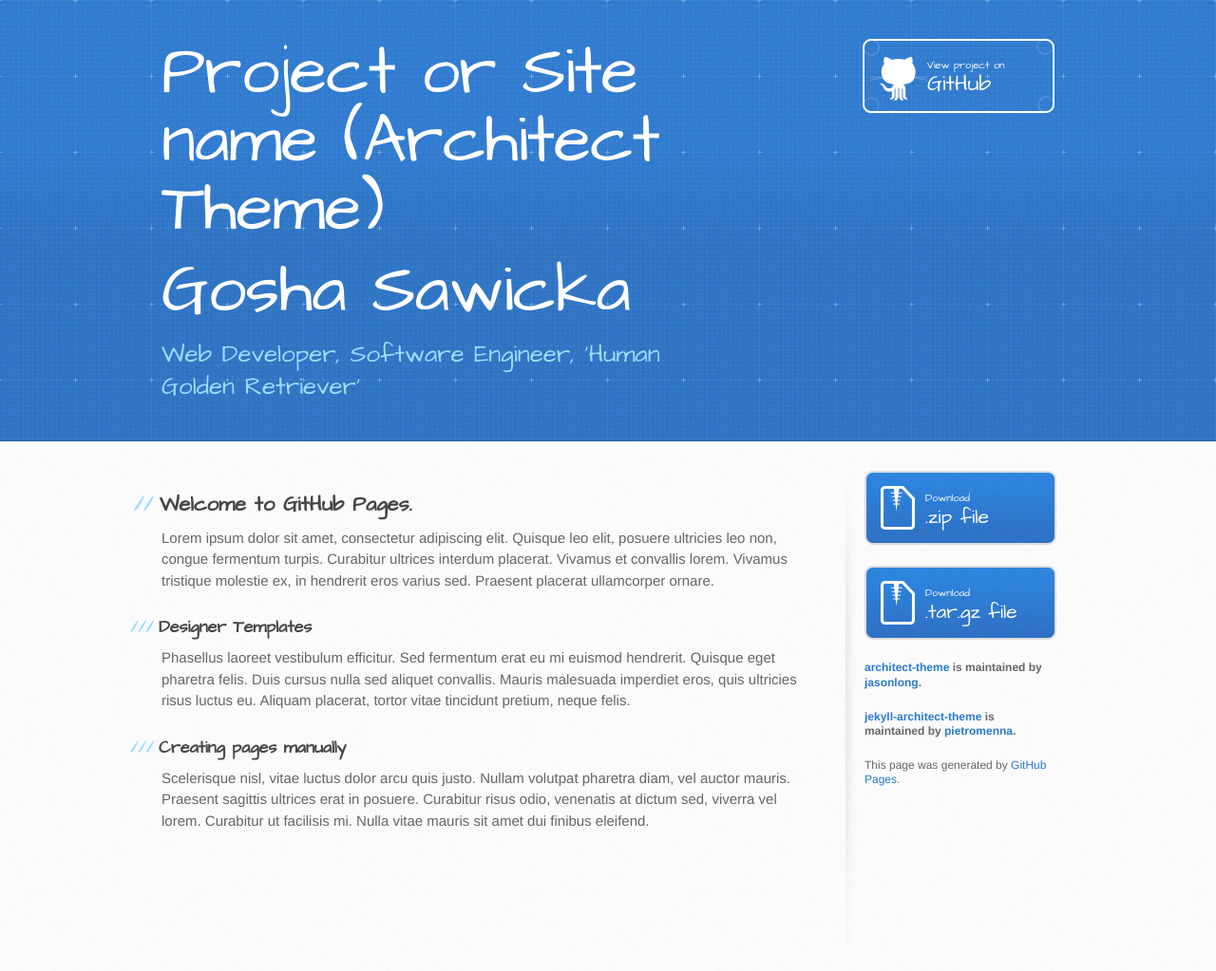
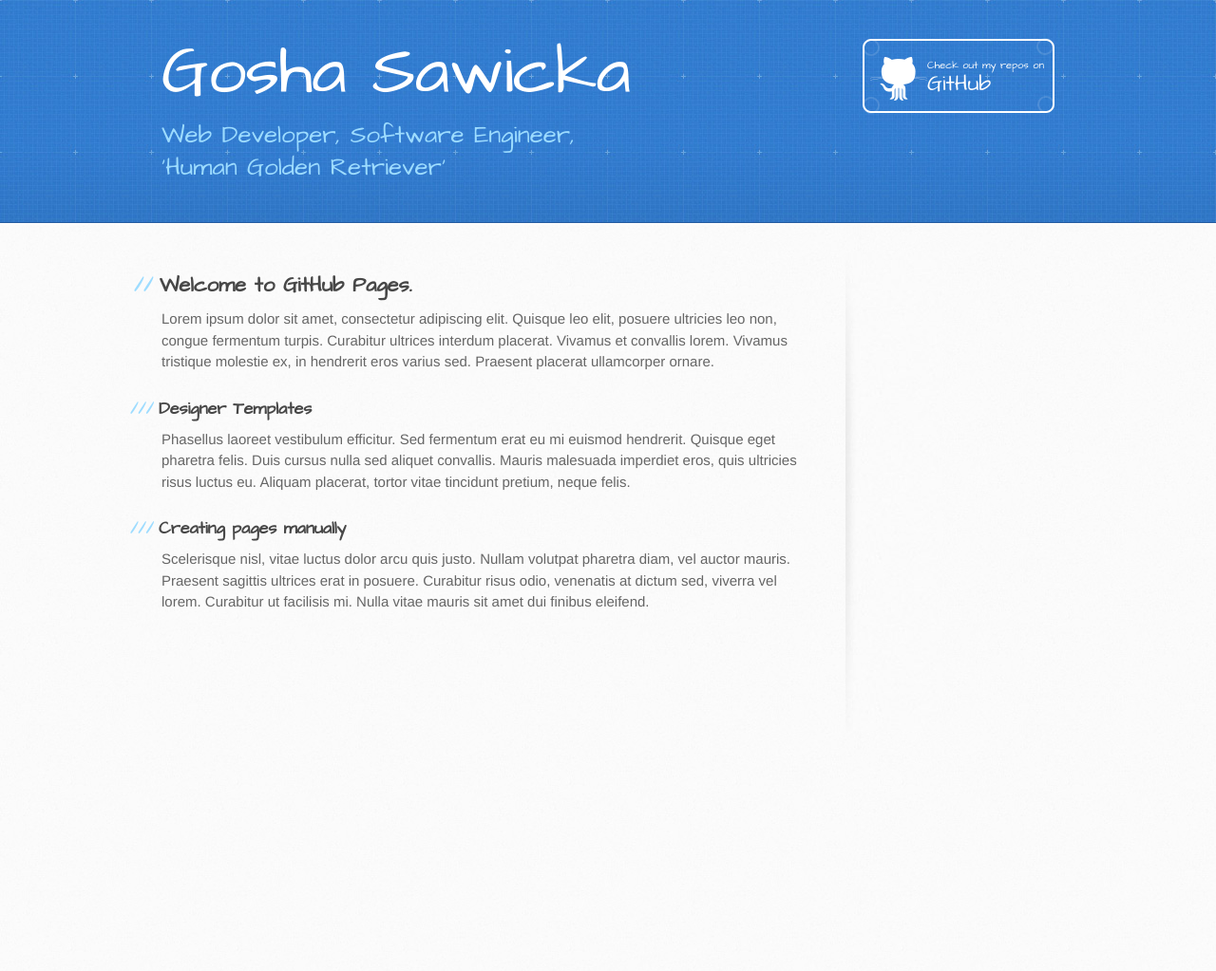
Before and after one commit to goshasawicka/goshasawicka.github.io, a Jekyll site: the page built from index.md, in a window 1280 px wide. Shown: the whole page at 95% size. Built offline with Jekyll 4.4.1, drawn with Linux system fonts in a browser that asks for light colours; our own code applies the rules of GitHub Pages for plain Markdown files; after the commit the page ends 900 px from its top, so only the background shows below that.

Commit message:
we need tests - post

```diff
--- a/_config.yml
+++ b/_config.yml
@@ -4,6 +4,7 @@
 name:         Project or Site name (Architect Theme)
 tagline:      A responsive theme for your project on GitHub Pages
 baseurl:      ""
+future: true
 
 # Gems
 gems:
--- a/_layouts/default.html
+++ b/_layouts/default.html
@@ -19,10 +19,10 @@
   <body>
     <header>
       <div class="inner">
-        <h1> {{ site.name }} </h1>
         <h1>Gosha Sawicka </h1>
-        <h2>Web Developer, Software Engineer, 'Human Golden Retriever'</h2>
-        <a href="https://github.com/pietromenna/jekyll-architect-theme" class="button"><small>View project on</small> GitHub</a>
+        <h2>Web Developer, Software Engineer,
+          <br>'Human Golden Retriever'</h2>
+        <a href="https://github.com/patyk" class="button"><small>Check out my repos on </small> GitHub</a>
       </div>
     </header>
 
@@ -35,20 +35,12 @@
         </section>
 
         <aside id="sidebar">
-          <a href="https://github.com/pietromenna/jekyll-architect-theme/archive/master.zip" class="button">
-            <small>Download</small>
-            .zip file
-          </a>
-          <a href="https://github.com/pietromenna/jekyll-architect-theme/archive/master.tar.gz" class="button">
-            <small>Download</small>
-            .tar.gz file
-          </a>
 
-          <p class="repo-owner"><a href="https://github.com/jasonlong/architect-theme">architect-theme</a> is maintained by <a href="https://github.com/jasonlong">jasonlong</a>.</p>
+          <!--<p class="repo-owner"><a href="https://github.com/jasonlong/architect-theme">architect-theme</a> is maintained by <a href="https://github.com/jasonlong">jasonlong</a>.</p>-->
 
-          <p class="repo-owner"><a href="https://github.com/pietromenna/jekyll-architect-theme">jekyll-architect-theme</a> is maintained by <a href="https://github.com/pietromenna">pietromenna</a>.</p>
+          <!--<p class="repo-owner"><a href="https://github.com/pietromenna/jekyll-architect-theme">jekyll-architect-theme</a> is maintained by <a href="https://github.com/pietromenna">pietromenna</a>.</p>-->
 
-          <p>This page was generated by <a href="https://pages.github.com">GitHub Pages</a>.</p>
+          <!--<p>This page was generated by <a href="https://pages.github.com">GitHub Pages</a>.</p>-->
         </aside>
       </div>
     </div>
--- a/index.html
+++ b/index.html
@@ -1,13 +1,14 @@
 ---
 layout: default
-title: Architect Theme by Jason Long
+title: Gosha Sawicka Blog
 ---
 
 <div id="home">
   <h1>Blog Posts</h1>
   <ul class="posts">
     {% for post in site.posts %}
-      <li><span>{{ post.date | date_to_string }}</span> &raquo; <a href="{{ site.baseurl }}{{ post.url }}">{{ post.title }}</a></li>
+      <li><span>{{ post.date | date_to_string }}</span> &raquo;
+        <br/><a href="{{ site.baseurl }}{{ post.url }}">{{ post.title }}</a></li>
     {% endfor %}
   </ul>
 </div>
```
Also changed, not shown: _posts/2014-04-06-welcome-to-jekyll.markdown (deleted, +0 -24 lines), _posts/2017-01-26-tests.md (added, +26 -0 lines), images/tests1.png (added).
